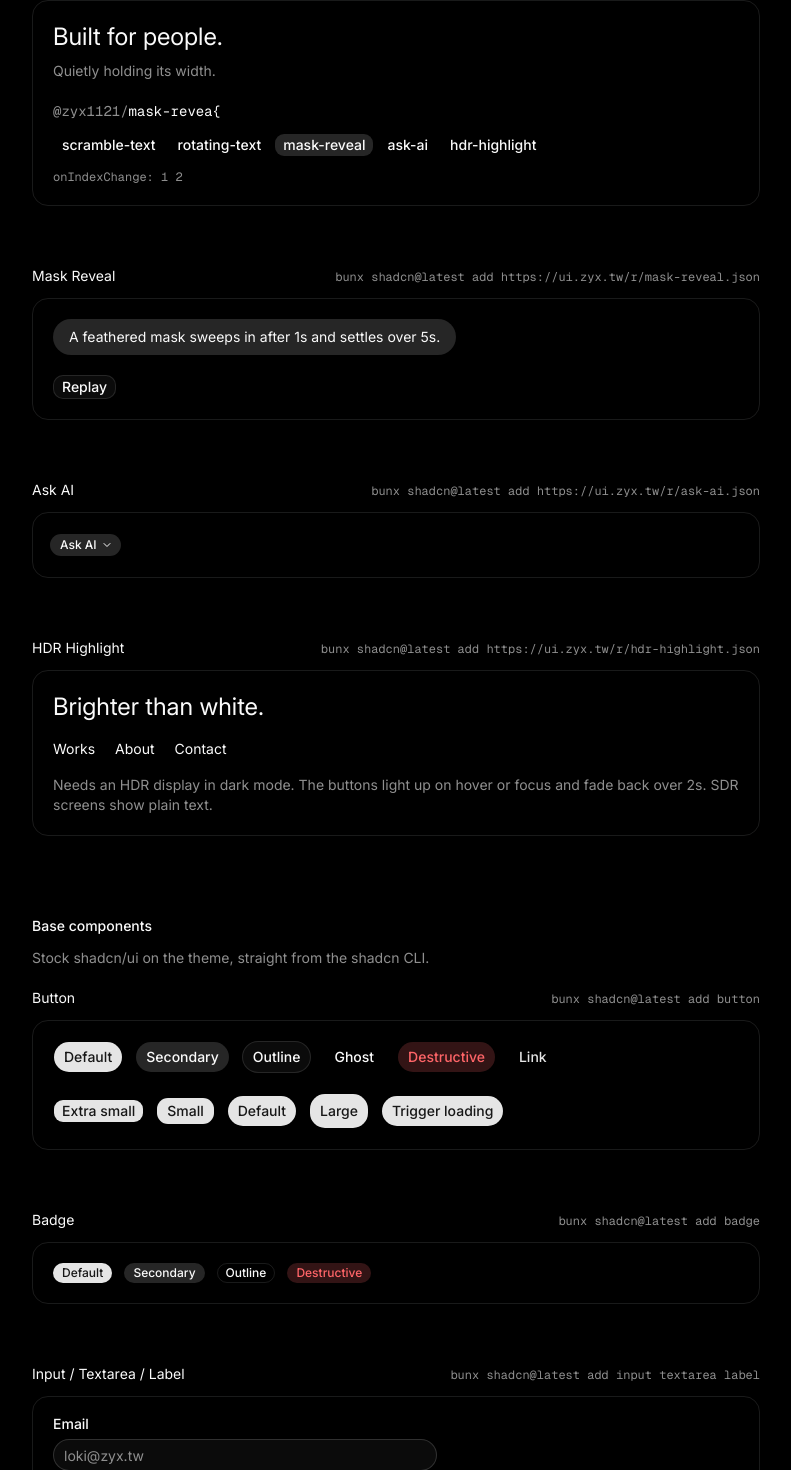
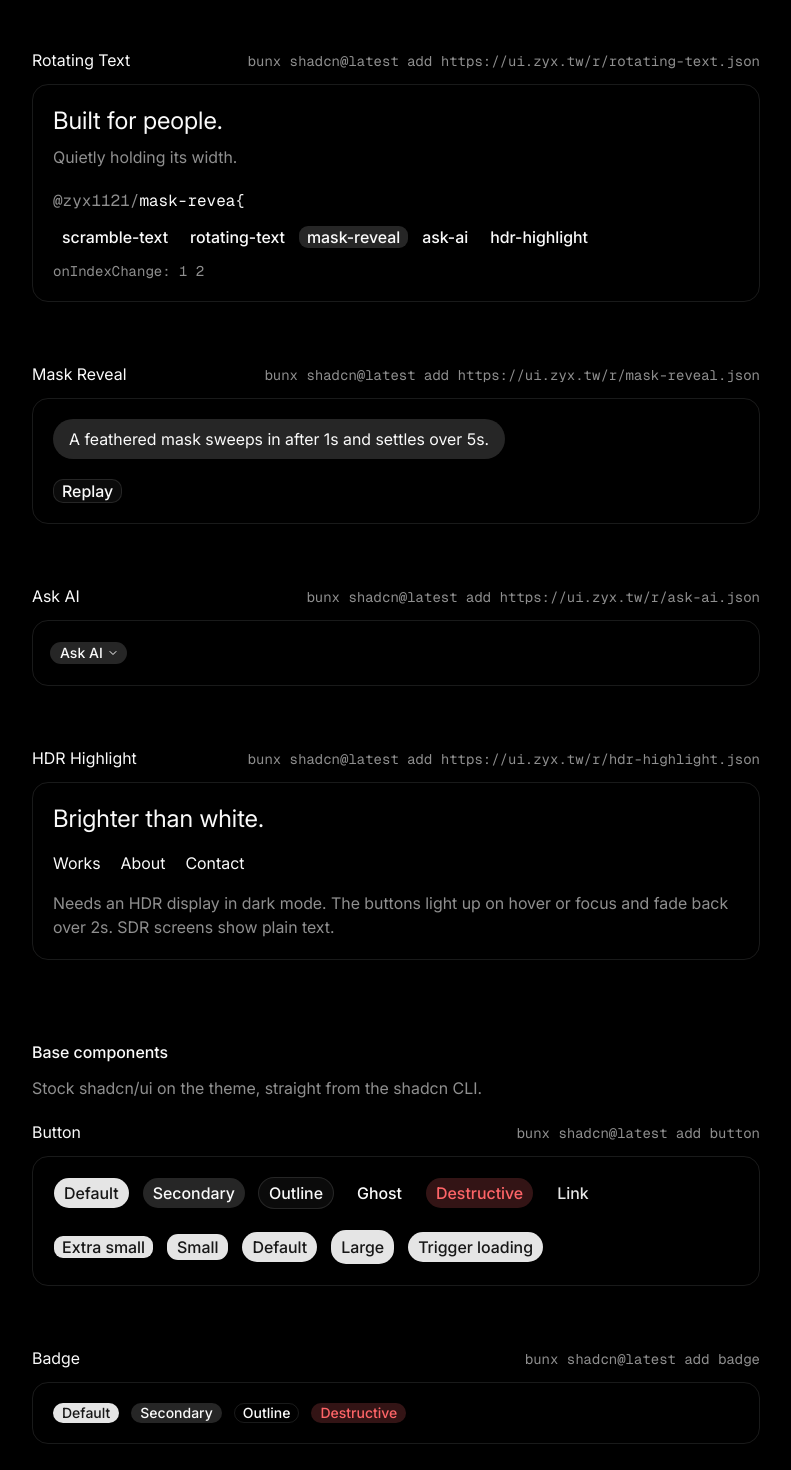
Before and after one commit to zyx-tw/ui, a Next.js app: page / in a window 1280 px wide. Shown: the part 1264-2734 px from the top of the page, without its empty margins (237-1028 px from the left). Built offline with nearby package versions, Linux system fonts and the light colour scheme.

Commit message:
fix(theme): enforce 80/24/16/14px typography (#77)
* fix(theme): enforce the four-size typography scale

* fix(theme): normalize Sonner action text

* fix(typography): require exact upstream normalization

```diff
--- a/app/globals.css
+++ b/app/globals.css
@@ -275,42 +275,72 @@
   }
 }
 
-/* Three UI sizes: title 24/32, body 14/20, caption 12/16. */
+/* Allowed sizes: display 80/80, title 24/32, body 16/24, caption 14/20. */
 @theme inline {
-  --text-xs: 0.75rem;
-  --text-xs--line-height: 1rem;
-  --text-sm: 0.875rem;
-  --text-sm--line-height: 1.25rem;
-  --text-base: 0.875rem;
-  --text-base--line-height: 1.25rem;
-  --text-lg: 0.875rem;
-  --text-lg--line-height: 1.25rem;
-  --text-xl: 0.875rem;
-  --text-xl--line-height: 1.25rem;
+  --text-xs: 0.875rem;
+  --text-xs--line-height: 1.25rem;
+  --text-sm: 1rem;
+  --text-sm--line-height: 1.5rem;
+  --text-base: 1rem;
+  --text-base--line-height: 1.5rem;
+  --text-lg: 1rem;
+  --text-lg--line-height: 1.5rem;
+  --text-xl: 1rem;
+  --text-xl--line-height: 1.5rem;
   --text-2xl: 1.5rem;
   --text-2xl--line-height: 2rem;
   --text-3xl: 1.5rem;
   --text-3xl--line-height: 2rem;
   --text-4xl: 1.5rem;
   --text-4xl--line-height: 2rem;
+  --text-5xl: 1.5rem;
+  --text-5xl--line-height: 2rem;
+  --text-6xl: 1.5rem;
+  --text-6xl--line-height: 2rem;
+  --text-7xl: 1.5rem;
+  --text-7xl--line-height: 2rem;
+  --text-8xl: 1.5rem;
+  --text-8xl--line-height: 2rem;
+  --text-9xl: 1.5rem;
+  --text-9xl--line-height: 2rem;
+  --text-display: 5rem;
+  --text-display--line-height: 5rem;
 }
 @layer base {
   body {
+    font-size: 1rem;
+    line-height: 1.5rem;
+  }
+  small,
+  sub,
+  sup {
     font-size: 0.875rem;
-    line-height: 1.25rem;
   }
 }
 [data-slot="button"],
 [data-slot="toggle"],
-[data-slot="calendar"] {
+[data-slot="calendar"],
+[class~="text-[0.8rem]"] {
+  font-size: 1rem;
+  line-height: 1.5rem;
+}
+[data-slot="calendar"] .rdp-weekday,
+[data-slot="calendar"] .rdp-week_number,
+[data-slot="questionnaire-choice-shortcut"],
+[class~="text-[0.625rem]"] {
   font-size: 0.875rem;
   line-height: 1.25rem;
 }
-[data-slot="calendar"] .rdp-weekday,
-[data-slot="calendar"] .rdp-week_number,
-[data-slot="questionnaire-choice-shortcut"] {
-  font-size: 0.75rem;
-  line-height: 1rem;
+[data-sonner-toaster] [data-sonner-toast][data-styled="true"] {
+  font-size: 1rem;
+  line-height: 1.5rem;
+}
+[data-sonner-toaster]
+  [data-sonner-toast][data-styled="true"]
+  [data-description],
+[data-sonner-toaster] [data-sonner-toast][data-styled="true"] [data-button] {
+  font-size: 0.875rem;
+  line-height: 1.25rem;
 }
 
 /* Shared frosted surfaces and page edges. Ordinary tooltips remain opaque. */
--- a/components/application-components.tsx
+++ b/components/application-components.tsx
@@ -44,7 +44,7 @@ export function ApplicationComponents() {
   const [date, setDate] = useState<Date | undefined>();
   return (
     <section id="applications" className="scroll-mt-20 space-y-10">
-      <h2 className="text-sm/5 font-medium">Application components</h2>
+      <h2 className="text-sm/6 font-medium">Application components</h2>
       <p className="text-muted-foreground">
         Stock primitives for forms, data tools and AI interfaces. The theme
         applies without a component fork.
--- a/components/response-preview.tsx
+++ b/components/response-preview.tsx
@@ -6,7 +6,7 @@ const sample =
 export function ResponsePreview() {
   return (
     <section className="min-w-0 space-y-5">
-      <h2 className="text-sm/5 font-medium">Markdown、程式碼與 JSON</h2>
+      <h2 className="text-sm/6 font-medium">Markdown、程式碼與 JSON</h2>
       <MarkdownResponse content={sample} />
     </section>
   );
--- a/components/showcase.tsx
+++ b/components/showcase.tsx
@@ -171,7 +171,7 @@ function Group({
   return (
     <section id={id} aria-labelledby={`${id}-title`} className="scroll-mt-5">
       <div className={enter} style={enterDelay(row)}>
-        <h2 id={`${id}-title`} className="text-sm/5 font-medium">
+        <h2 id={`${id}-title`} className="text-sm/6 font-medium">
           {title}
         </h2>
         <p className="mt-3 text-muted-foreground">{description}</p>
--- a/lib/agent-docs.ts
+++ b/lib/agent-docs.ts
@@ -190,7 +190,7 @@ export function agentInstructions() {
     `2. If the project has no components.json, run ${code(INIT_COMMAND)}.`,
     `3. Run ${code(addCommand("theme"))}.`,
     `4. For each item you need, run ${code(ANY_ITEM_COMMAND)}.`,
-    "5. Load the fonts yourself. The theme carries colors, radius, overlay styles and the 24/14/12px interface scale; DESIGN.md names the fonts.",
+    "5. Load the fonts yourself. The theme carries colors, radius, overlay styles and the strict 24/16/14px interface scale plus 80px display text; DESIGN.md names the fonts.",
     "",
     "## Rules",
     "",
--- a/registry.json
+++ b/registry.json
@@ -7,7 +7,7 @@
       "name": "theme",
       "type": "registry:theme",
       "title": "Theme",
-      "description": "The zyx.tw theme on top of stock shadcn/ui: full grayscale palette, a 1rem radius, pure black dark mode, muted text at 4.5:1 on every surface in both themes, frosted transparent overlays, and a 24/14/12px interface type scale. Init with the base preset and neutral color, then add this.",
+      "description": "The zyx.tw theme on top of stock shadcn/ui: full grayscale palette, a 1rem radius, pure black dark mode, muted text at 4.5:1 on every surface in both themes, frosted transparent overlays, and a strict 24/16/14px interface type scale plus 80px display text. Init with the base preset and neutral color, then add this.",
       "cssVars": {
         "light": {
           "radius": "1rem",
@@ -22,36 +22,59 @@
       },
       "css": {
         "@theme inline": {
-          "--text-xs": "0.75rem",
-          "--text-xs--line-height": "1rem",
-          "--text-sm": "0.875rem",
-          "--text-sm--line-height": "1.25rem",
-          "--text-base": "0.875rem",
-          "--text-base--line-height": "1.25rem",
-          "--text-lg": "0.875rem",
-          "--text-lg--line-height": "1.25rem",
-          "--text-xl": "0.875rem",
-          "--text-xl--line-height": "1.25rem",
+          "--text-xs": "0.875rem",
+          "--text-xs--line-height": "1.25rem",
+          "--text-sm": "1rem",
+          "--text-sm--line-height": "1.5rem",
+          "--text-base": "1rem",
+          "--text-base--line-height": "1.5rem",
+          "--text-lg": "1rem",
+          "--text-lg--line-height": "1.5rem",
+          "--text-xl": "1rem",
+          "--text-xl--line-height": "1.5rem",
           "--text-2xl": "1.5rem",
           "--text-2xl--line-height": "2rem",
           "--text-3xl": "1.5rem",
           "--text-3xl--line-height": "2rem",
           "--text-4xl": "1.5rem",
-          "--text-4xl--line-height": "2rem"
+          "--text-4xl--line-height": "2rem",
+          "--text-5xl": "1.5rem",
+          "--text-5xl--line-height": "2rem",
+          "--text-6xl": "1.5rem",
+          "--text-6xl--line-height": "2rem",
+          "--text-7xl": "1.5rem",
+          "--text-7xl--line-height": "2rem",
+          "--text-8xl": "1.5rem",
+          "--text-8xl--line-height": "2rem",
+          "--text-9xl": "1.5rem",
+          "--text-9xl--line-height": "2rem",
+          "--text-display": "5rem",
+          "--text-display--line-height": "5rem"
         },
         "@layer base": {
           "body": {
-            "font-size": "0.875rem",
-            "line-height": "1.25rem"
+            "font-size": "1rem",
+            "line-height": "1.5rem"
+          },
+          "small, sub, sup": {
+            "font-size": "0.875rem"
           }
         },
-        "[data-slot=\"button\"], [data-slot=\"toggle\"], [data-slot=\"calendar\"]": {
+        "[data-slot=\"button\"], [data-slot=\"toggle\"], [data-slot=\"calendar\"], [class~=\"text-[0.8rem]\"]": {
+          "font-size": "1rem",
+          "line-height": "1.5rem"
+        },
+        "[data-slot=\"calendar\"] .rdp-weekday, [data-slot=\"calendar\"] .rdp-week_number, [data-slot=\"questionnaire-choice-shortcut\"], [class~=\"text-[0.625rem]\"]": {
           "font-size": "0.875rem",
           "line-height": "1.25rem"
         },
-        "[data-slot=\"calendar\"] .rdp-weekday, [data-slot=\"calendar\"] .rdp-week_number, [data-slot=\"questionnaire-choice-shortcut\"]": {
-          "font-size": "0.75rem",
-          "line-height": "1rem"
+        "[data-sonner-toaster] [data-sonner-toast][data-styled=\"true\"]": {
+          "font-size": "1rem",
+          "line-height": "1.5rem"
+        },
+        "[data-sonner-toaster] [data-sonner-toast][data-styled=\"true\"] [data-description], [data-sonner-toaster] [data-sonner-toast][data-styled=\"true\"] [data-button]": {
+          "font-size": "0.875rem",
+          "line-height": "1.25rem"
         },
         "@supports (backdrop-filter: blur(0)) or (-webkit-backdrop-filter: blur(0))": {
           "[data-slot=\"dialog-overlay\"], [data-slot=\"alert-dialog-overlay\"], [data-slot=\"sheet-overlay\"], [data-slot=\"drawer-overlay\"], [data-slot=\"combobox-content\"], [data-slot=\"select-content\"], [data-slot=\"popover-content\"], [data-slot=\"dropdown-menu-content\"], [data-slot=\"dropdown-menu-sub-content\"], [data-slot=\"context-menu-content\"], [data-slot=\"context-menu-sub-content\"], [data-slot=\"menubar-content\"], [data-slot=\"menubar-sub-content\"], [data-slot=\"hover-card-content\"], .bg-popover:has(> div > [data-slot=\"navigation-menu-content\"]), [data-slot=\"dialog-content\"], [data-slot=\"alert-dialog-content\"], [data-slot=\"sheet-content\"], [data-slot=\"drawer-popup\"], [data-slot=\"floating-toolbar\"], [data-slot=\"floating-notice\"], .recharts-tooltip-wrapper > div": {
--- a/registry/zyx/components/corners.tsx
+++ b/registry/zyx/components/corners.tsx
@@ -77,7 +77,7 @@ export function Corner({
     <CornerScope at={at}>
       <div
         className={cn(
-          "fixed z-50 flex items-center gap-4 text-sm/5 text-foreground",
+          "fixed z-50 flex items-center gap-4 text-sm/6 text-foreground",
           AT[at],
           className
         )}
--- a/registry/zyx/components/status.tsx
+++ b/registry/zyx/components/status.tsx
@@ -88,7 +88,7 @@ export function Status({
       className={className}
       style={style}
     >
-      <h2 id="status-heading" className="text-sm/5 font-medium">
+      <h2 id="status-heading" className="text-sm/6 font-medium">
         {STATUS_COPY.title}
       </h2>
       <div className="mt-5 rounded-lg bg-card p-5">
--- a/registry/zyx/styles/globals.css
+++ b/registry/zyx/styles/globals.css
@@ -300,42 +300,72 @@
   }
 }
 
-/* Three UI sizes: title 24/32, body 14/20, caption 12/16. */
+/* Allowed sizes: display 80/80, title 24/32, body 16/24, caption 14/20. */
 @theme inline {
-  --text-xs: 0.75rem;
-  --text-xs--line-height: 1rem;
-  --text-sm: 0.875rem;
-  --text-sm--line-height: 1.25rem;
-  --text-base: 0.875rem;
-  --text-base--line-height: 1.25rem;
-  --text-lg: 0.875rem;
-  --text-lg--line-height: 1.25rem;
-  --text-xl: 0.875rem;
-  --text-xl--line-height: 1.25rem;
+  --text-xs: 0.875rem;
+  --text-xs--line-height: 1.25rem;
+  --text-sm: 1rem;
+  --text-sm--line-height: 1.5rem;
+  --text-base: 1rem;
+  --text-base--line-height: 1.5rem;
+  --text-lg: 1rem;
+  --text-lg--line-height: 1.5rem;
+  --text-xl: 1rem;
+  --text-xl--line-height: 1.5rem;
   --text-2xl: 1.5rem;
   --text-2xl--line-height: 2rem;
   --text-3xl: 1.5rem;
   --text-3xl--line-height: 2rem;
   --text-4xl: 1.5rem;
   --text-4xl--line-height: 2rem;
+  --text-5xl: 1.5rem;
+  --text-5xl--line-height: 2rem;
+  --text-6xl: 1.5rem;
+  --text-6xl--line-height: 2rem;
+  --text-7xl: 1.5rem;
+  --text-7xl--line-height: 2rem;
+  --text-8xl: 1.5rem;
+  --text-8xl--line-height: 2rem;
+  --text-9xl: 1.5rem;
+  --text-9xl--line-height: 2rem;
+  --text-display: 5rem;
+  --text-display--line-height: 5rem;
 }
 @layer base {
   body {
+    font-size: 1rem;
+    line-height: 1.5rem;
+  }
+  small,
+  sub,
+  sup {
     font-size: 0.875rem;
-    line-height: 1.25rem;
   }
 }
 [data-slot="button"],
 [data-slot="toggle"],
-[data-slot="calendar"] {
+[data-slot="calendar"],
+[class~="text-[0.8rem]"] {
+  font-size: 1rem;
+  line-height: 1.5rem;
+}
+[data-slot="calendar"] .rdp-weekday,
+[data-slot="calendar"] .rdp-week_number,
+[data-slot="questionnaire-choice-shortcut"],
+[class~="text-[0.625rem]"] {
   font-size: 0.875rem;
   line-height: 1.25rem;
 }
-[data-slot="calendar"] .rdp-weekday,
-[data-slot="calendar"] .rdp-week_number,
-[data-slot="questionnaire-choice-shortcut"] {
-  font-size: 0.75rem;
-  line-height: 1rem;
+[data-sonner-toaster] [data-sonner-toast][data-styled="true"] {
+  font-size: 1rem;
+  line-height: 1.5rem;
+}
+[data-sonner-toaster]
+  [data-sonner-toast][data-styled="true"]
+  [data-description],
+[data-sonner-toaster] [data-sonner-toast][data-styled="true"] [data-button] {
+  font-size: 0.875rem;
+  line-height: 1.25rem;
 }
 
 /* Shared frosted surfaces and page edges. Ordinary tooltips remain opaque. */
```
Also changed, not shown: components/markdown-response.module.css (+11 -16 lines), 1 other file (tests, documents, lock files or other folders).
